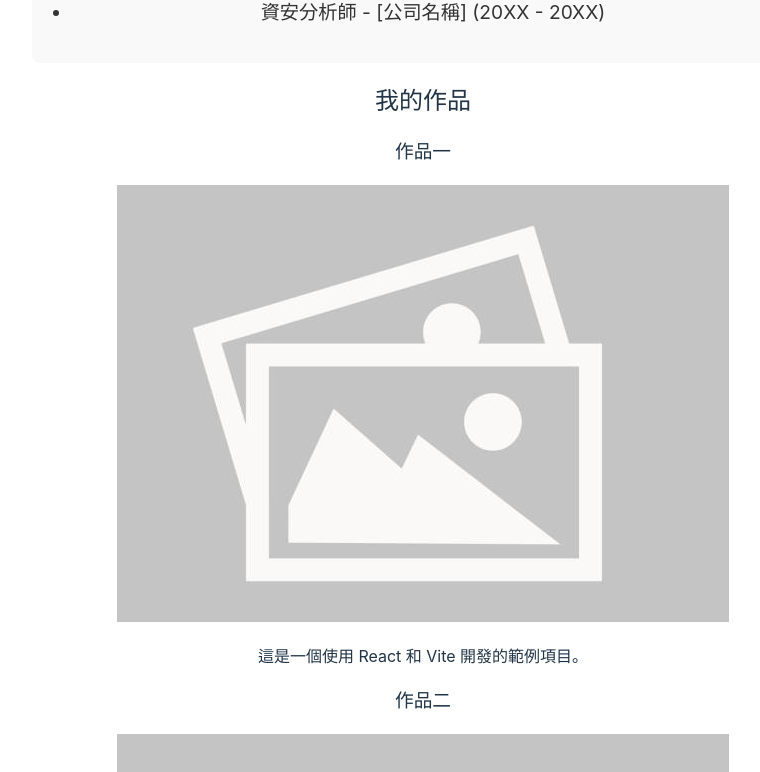
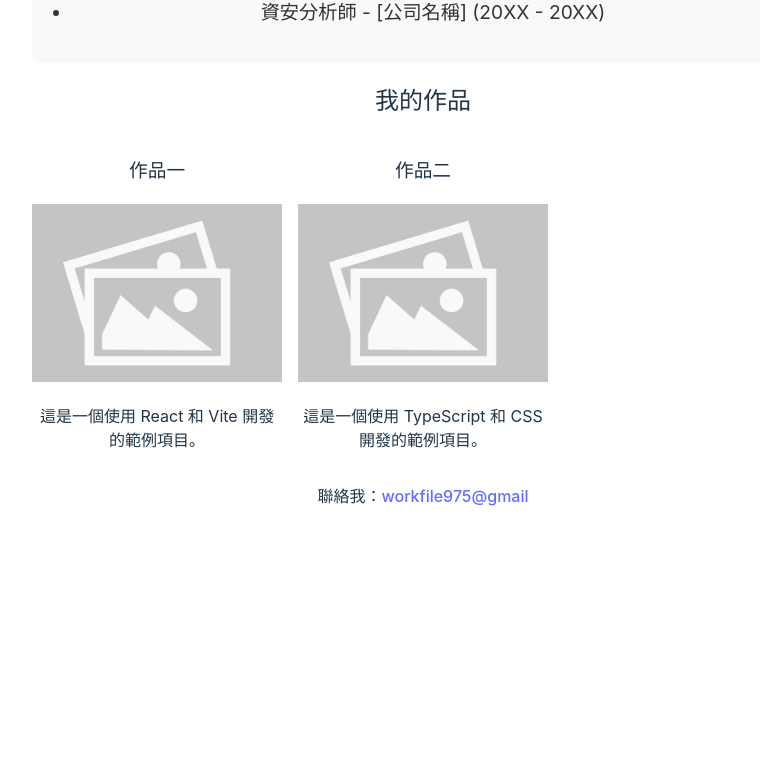
Before and after one commit to Lung-Yu/Lung-Yu.github.io, a React (Vite) app: page / in a window 1280 px wide. Shown: the part 888-1660 px from the top of the page, without its empty margins (217-977 px from the left). After the commit the page ends 1444 px from the top, so only its background shows below. Built offline with nearby package versions, Linux system fonts and the light colour scheme.

Commit message:
新增 Projects 組件樣式，改善作品展示的佈局與外觀

```diff
--- a/src/components/Projects.tsx
+++ b/src/components/Projects.tsx
@@ -1,8 +1,10 @@
 import projectData from '../data/projectData';
+import '../styles/Projects.css';
 
 const Projects = ({ openModal }: { openModal: (image: string) => void }) => (
   <section className="projects">
     <h2>我的作品</h2>
+    <div className="gallery">
       {projectData.map((project, index) => (
         <div className="project" key={index}>
           <h3>{project.title}</h3>
@@ -10,6 +12,7 @@ const Projects = ({ openModal }: { openModal: (image: string) => void }) => (
           <p>{project.description}</p>
         </div>
       ))}
+    </div>
   </section>
 );
 
--- /dev/null
+++ b/src/styles/Projects.css
@@ -0,0 +1,11 @@
+.projects .gallery {
+    display: grid;
+    grid-template-columns: repeat(auto-fill, minmax(200px, 1fr));
+    gap: 16px;
+  }
+
+  .projects .project img {
+    width: 100%;
+    height: auto;
+    cursor: pointer;
+  }
```
Lines whose indentation alone changed are shown as unchanged.
